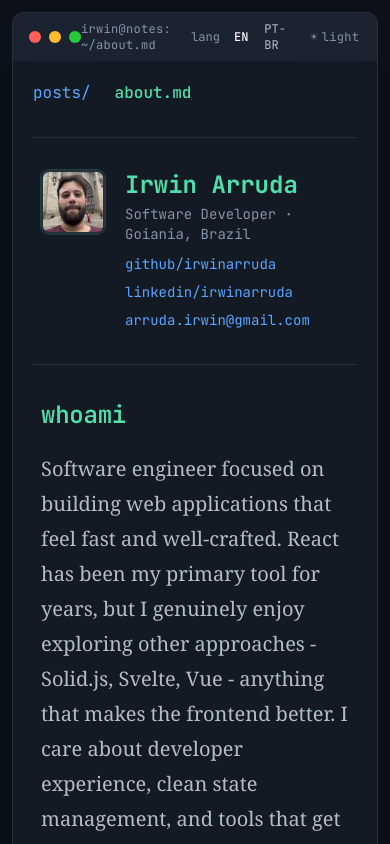
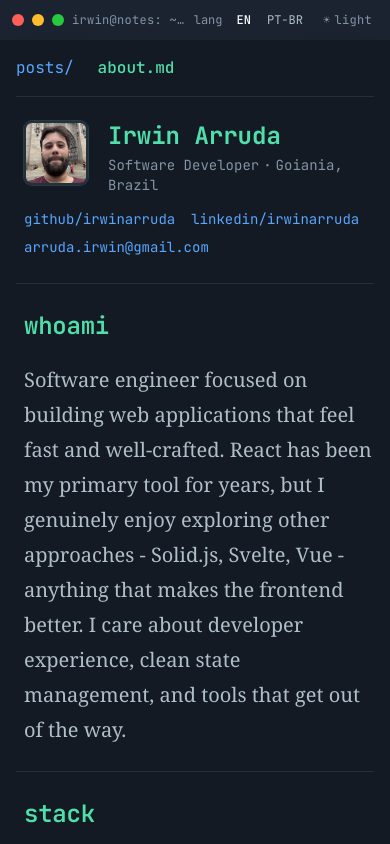
Before and after one commit to irwinarruda/irwin-notes, a Next.js app: page /en/about in a window 390 px wide. Shown: the top 844 px of the page. Built offline with nearby package versions, Linux system fonts and the light colour scheme.

Commit message:
feat: improve mobile view and continue the essay

```diff
--- /dev/null
+++ b/src/components/profile-links.tsx
@@ -0,0 +1,40 @@
+type ProfileLinksProps = {
+  openInNewTabLabel: string;
+  className?: string;
+};
+
+export function ProfileLinks({
+  openInNewTabLabel,
+  className = "",
+}: ProfileLinksProps) {
+  return (
+    <div
+      className={`flex flex-wrap gap-x-4 gap-y-1 text-sm ${className}`}
+    >
+      <a
+        href="https://github.com/irwinarruda"
+        target="_blank"
+        rel="noopener noreferrer"
+        className="inline-flex min-h-6 items-center text-term-blue transition-colors duration-200 hover:text-term-cyan"
+      >
+        github/irwinarruda
+        <span className="sr-only"> {openInNewTabLabel}</span>
+      </a>
+      <a
+        href="https://linkedin.com/in/irwinarruda"
+        target="_blank"
+        rel="noopener noreferrer"
+        className="inline-flex min-h-6 items-center text-term-blue transition-colors duration-200 hover:text-term-cyan"
+      >
+        linkedin/irwinarruda
+        <span className="sr-only"> {openInNewTabLabel}</span>
+      </a>
+      <a
+        href="mailto:arruda.irwin@gmail.com"
+        className="inline-flex min-h-6 items-center text-term-blue transition-colors duration-200 hover:text-term-cyan"
+      >
+        arruda.irwin@gmail.com
+      </a>
+    </div>
+  );
+}
--- a/src/components/terminal-window.tsx
+++ b/src/components/terminal-window.tsx
@@ -46,21 +46,21 @@ export function TerminalWindow({
   localeSwitcher?: TerminalLocaleSwitcher;
 }) {
   return (
-    <div className="flex min-h-dvh justify-center bg-term-bg p-3 sm:p-6 md:p-10">
+    <div className="flex min-h-dvh justify-center bg-term-bg p-0 sm:p-6 md:p-10">
       <div className="flex w-full max-w-4xl flex-col">
         <a href="#main-content" className="skip-link">
           {skipToContentLabel}
         </a>
-        <div className="flex items-center rounded-t-xl border border-term-border border-b-0 bg-term-chrome px-4 py-2">
-          <div className="flex gap-2" aria-hidden="true">
+        <div className="flex items-center sm:rounded-t-xl border-b-0 sm:border border-term-border bg-term-chrome px-3 py-2 sm:px-4">
+          <div className="flex gap-2 shrink-0" aria-hidden="true">
             <div className="w-3 h-3 rounded-full bg-term-red" />
             <div className="w-3 h-3 rounded-full bg-term-yellow" />
             <div className="w-3 h-3 rounded-full bg-term-green-dot" />
           </div>
-          <span className="text-term-muted text-xs tracking-wide mx-auto select-none">
+          <span className="text-term-muted text-xs tracking-wide mx-auto select-none min-w-0 truncate px-2">
             {title}
           </span>
-          <div className="flex items-center gap-2 sm:gap-3">
+          <div className="flex items-center gap-2 sm:gap-3 shrink-0">
             {localeSwitcher ? (
               <nav
                 aria-label={localeSwitcher.ariaLabel}
@@ -92,12 +92,12 @@ export function TerminalWindow({
         </div>
         <main
           id="main-content"
-          className="terminal-body flex-1 rounded-b-xl border border-term-border border-t-0 bg-term-window p-5 shadow-2xl shadow-black/10 sm:p-7 md:p-9"
+          className="terminal-body flex-1 sm:rounded-b-xl sm:border border-term-border border-t-0 bg-term-window p-4 shadow-2xl shadow-black/10 sm:p-7 md:p-9"
         >
           {children}
         </main>
         <div
-          className="mx-4 h-2 rounded-b-xl bg-black/20 blur-sm"
+          className="mx-4 h-2 rounded-b-xl bg-black/20 blur-sm hidden sm:block"
           aria-hidden="true"
         />
       </div>
--- a/src/screens/about-screen.tsx
+++ b/src/screens/about-screen.tsx
@@ -1,5 +1,6 @@
 import Image from "next/image";
 import { TerminalNav, TerminalWindow } from "@/components/terminal-window";
+import { ProfileLinks } from "@/components/profile-links";
 import { getDictionary, resolveLocale } from "@/utils/i18n";
 import { getLocaleSwitcherConfig } from "@/utils/get-locale-switcher";
 import { getTerminalNavLinks } from "@/utils/get-terminal-nav-links";
@@ -23,17 +24,16 @@ export default async function AboutScreen(props: AboutScreenProps) {
       themeToggleLabels={dictionary.themeToggle}
       localeSwitcher={localeSwitcher}
     >
-      <div className="mb-6 fade-in">
+      <div className="fade-in">
         <TerminalNav
           active={`/${locale}/about`}
           ariaLabel={dictionary.nav.ariaLabel}
           links={navLinks}
         />
       </div>
-
-      <div className="border-t border-term-border my-8" />
-
-      <div className="flex items-start gap-5 ml-2 fade-in fade-in-delay-2">
+      <div className="border-t border-term-border mb-6 mt-4" />
+      <div className="ml-2 fade-in fade-in-delay-2">
+        <div className="flex items-start gap-5">
           <div className="shrink-0">
             <div className="w-16 h-16 sm:w-20 sm:h-20 rounded-lg overflow-hidden border-2 border-term-border ring-1 ring-term-green/20">
               <Image
@@ -51,46 +51,32 @@ export default async function AboutScreen(props: AboutScreenProps) {
               {about.name}
             </h1>
             <p className="text-term-muted text-sm sm:text-base mt-1">
-            {about.role} <span aria-hidden="true">&middot;</span>{" "}
+              {about.role}
+              <span aria-hidden="true" className="mx-1">
+                &middot;
+              </span>
               {about.location}
             </p>
-          <div className="flex flex-wrap gap-x-4 gap-y-1 mt-2 text-sm">
-            <a
-              href="https://github.com/irwinarruda"
-              target="_blank"
-              rel="noopener noreferrer"
-              className="inline-flex min-h-6 items-center text-term-blue transition-colors duration-200 hover:text-term-cyan"
-            >
-              github/irwinarruda
-              <span className="sr-only"> {about.openInNewTabLabel}</span>
-            </a>
-            <a
-              href="https://linkedin.com/in/irwinarruda"
-              target="_blank"
-              rel="noopener noreferrer"
-              className="inline-flex min-h-6 items-center text-term-blue transition-colors duration-200 hover:text-term-cyan"
-            >
-              linkedin/irwinarruda
-              <span className="sr-only"> {about.openInNewTabLabel}</span>
-            </a>
-            <a
-              href="mailto:arruda.irwin@gmail.com"
-              className="inline-flex min-h-6 items-center text-term-blue transition-colors duration-200 hover:text-term-cyan"
-            >
-              arruda.irwin@gmail.com
-            </a>
+            <ProfileLinks
+              openInNewTabLabel={about.openInNewTabLabel}
+              className="mt-2 hidden sm:flex"
+            />
           </div>
         </div>
+        <ProfileLinks
+          openInNewTabLabel={about.openInNewTabLabel}
+          className="mt-3 flex sm:hidden"
+        />
       </div>
 
-      <div className="border-t border-term-border my-8" />
+      <div className="border-t border-term-border my-6" />
 
       <article className="terminal-prose ml-2 fade-in fade-in-delay-3">
         <h2>{about.whoamiHeading}</h2>
         <p>{about.whoamiBody}</p>
       </article>
 
-      <div className="border-t border-term-border my-8" />
+      <div className="border-t border-term-border my-6" />
 
       <article className="terminal-prose ml-2 fade-in fade-in-delay-4">
         <h2>{about.stackHeading}</h2>
@@ -143,7 +129,7 @@ export default async function AboutScreen(props: AboutScreenProps) {
         </div>
       </article>
 
-      <div className="border-t border-term-border my-8" />
+      <div className="border-t border-term-border my-6" />
 
       <div className="ml-2 fade-in fade-in-delay-5">
         <article className="terminal-prose mb-3">
--- a/src/screens/posts-screen.tsx
+++ b/src/screens/posts-screen.tsx
@@ -32,32 +32,51 @@ export default async function PostsScreen(props: PostsScreenProps) {
         <h1 className="text-term-green text-xl sm:text-2xl md:text-3xl font-bold tracking-tight mb-1">
           {dictionary.postsPage.heading}
         </h1>
-        <p className="text-term-muted text-sm sm:text-base">
+        <p className="text-term-muted text-sm sm:text-base truncate">
           {dictionary.postsPage.subtitleItems.map((item, index) => (
             <span key={item}>
-              {index > 0 ? <span aria-hidden="true"> &middot;</span> : null} {item}
+              {index > 0 ? (
+                <span aria-hidden="true" className="mx-1">
+                  &middot;
+                </span>
+              ) : null}
+              {item}
             </span>
           ))}
         </p>
       </div>
-      <div className="mb-6 fade-in fade-in-delay-1">
+      <div className="fade-in fade-in-delay-1">
         <TerminalNav
           active={`/${locale}/posts`}
           ariaLabel={dictionary.nav.ariaLabel}
           links={navLinks}
         />
       </div>
-      <div className="border-t border-term-border mb-6" />
+      <div className="border-t border-term-border my-6" />
       <ul className="space-y-1 mb-8">
-        {posts.map((post, i) => (
-          <li key={post.slug} className={`fade-in fade-in-delay-${Math.min(i + 2, 6)}`}>
+        {posts.map((post, i) => {
+          const fadeDelays = [
+            "fade-in-delay-2",
+            "fade-in-delay-3",
+            "fade-in-delay-4",
+            "fade-in-delay-5",
+            "fade-in-delay-6",
+          ];
+          const delay = fadeDelays[Math.min(i, fadeDelays.length - 1)];
+          return (
+          <li
+            key={post.slug}
+            className={`fade-in ${delay}`}
+          >
             <Link
               href={`/${locale}/post/${post.slug}`}
               className="post-entry group block rounded-r-lg pl-5 py-3.5 transition-all duration-300 hover:bg-term-chrome/50 focus-visible:bg-term-chrome/50"
             >
               <div className="flex flex-wrap items-center gap-x-3 gap-y-1 text-sm sm:text-base">
                 <span className="text-term-amber font-medium">{post.date}</span>
-                <span className="text-term-muted" aria-hidden="true">&middot;</span>
+                <span className="text-term-muted" aria-hidden="true">
+                  &middot;
+                </span>
                 <span className="text-term-muted">
                   {post.readTime} {dictionary.postsPage.readLabel}
                 </span>
@@ -82,7 +101,8 @@ export default async function PostsScreen(props: PostsScreenProps) {
               </div>
             </Link>
           </li>
-        ))}
+          );
+        })}
       </ul>
     </TerminalWindow>
   );
--- a/src/styles/globals.css
+++ b/src/styles/globals.css
@@ -256,8 +256,8 @@
 }
 
 .terminal-prose ol {
+  list-style: decimal inside;
   margin-bottom: 1em;
-  padding-left: 1.25rem;
 }
 
 .terminal-prose ul li {
--- /dev/null
+++ b/src/types/style-imports.d.ts
@@ -0,0 +1,4 @@
+// Allow side-effect style imports (for example `import "@/styles/globals.css"`).
+// Some editors enable `noUncheckedSideEffectImports`, which requires these modules
+// to have declarations.
+declare module "*.css";
```
Also changed, not shown: src/content/posts/pt-BR/essay-frontend-architecture.mdx (+35 -2 lines). Lines whose indentation alone changed are shown as unchanged.
